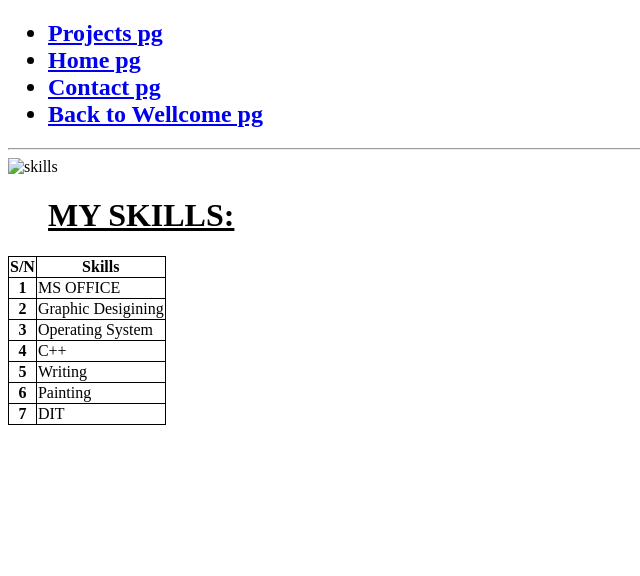
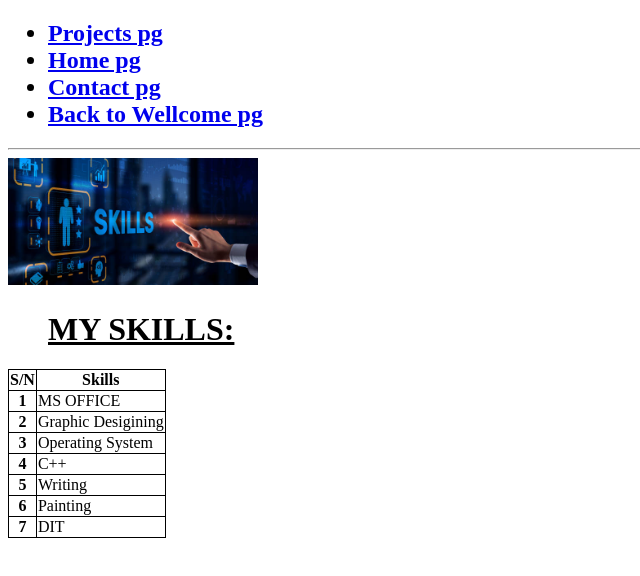
Before and after one commit to YumnaShams0623/Portfolio_website, a plain HTML site: page Skills.html in a window 1280 px wide. Shown: the whole page, without its empty margins (0-640 px from the left). Drawn offline with Linux system fonts and the light colour scheme.

Commit message:
minor fix

```diff
--- a/Skills.html
+++ b/Skills.html
@@ -23,7 +23,7 @@
   </ul>
   <hr>
 </h2>
-<img src=".//images/skills.jpeg" alt="skills" width="250">
+<img src="../../Portfolio_website/images/skills.jpeg" alt="skills" width="250">
 <dd><h1> <ins>MY SKILLS:</ins></h1></dd>
 
 
```
